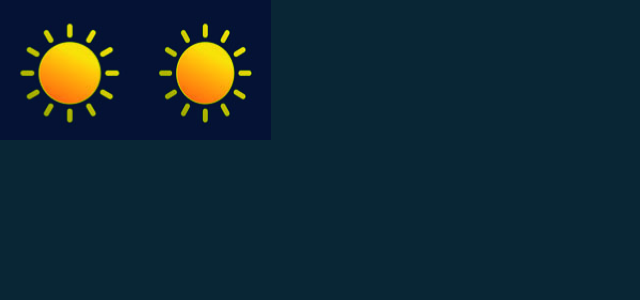
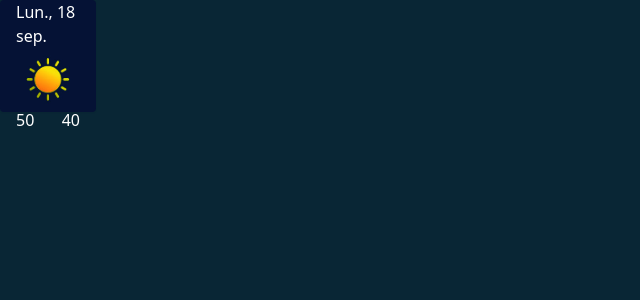
Before and after one commit to Myth2059/weather-app, a Next.js app: page /prueba in a window 1280 px wide. Shown: the top 300 px of the page, without its empty margins (0-640 px from the left). Built offline with nearby package versions, Linux system fonts and the light colour scheme.

Commit message:
actualizacion

```diff
--- a/package.json
+++ b/package.json
@@ -16,6 +16,7 @@
     "eslint": "8.48.0",
     "eslint-config-next": "13.4.19",
     "i": "^0.3.7",
+    "moment": "^2.29.4",
     "next": "13.4.19",
     "npm": "^10.0.0",
     "postcss": "8.4.29",
--- a/src/cositos/weatherBox1/weatherBox1.tsx
+++ b/src/cositos/weatherBox1/weatherBox1.tsx
@@ -1,20 +1,47 @@
 import Image from "next/image";
+import "moment/locale/es";
+import moment from "moment";
 
+export default function WeatherBox(props:weatherBoxProps) {
+    let sunny = "/weatherIcons/sunny.jpg";
+    return (
+        <div className="flex flex-col items-center rounded shadow-sm bg-[#051235] w-24 h-28 px-4 text-white">
+            <p>{dateToWord(props.date)}</p>
+            <Image className="m-0 bg-slate-600" alt="watafak" src={sunny} width={60} height={60} priority />
+            <div className="w-full flex justify-between "><p>{props.max}</p> <p>{props.min}</p></div>
 
-export default function WeatherBox(){
-    let sunny = "/weatherIcons/sunny.jpg";
-    return(
-    <div className="flex">
-    <Image className="m-0 bg-slate-600" alt="watafak" src={sunny} width={140} height={140} priority/>
-    <img src={sunny}/>
-    </div>
+        </div>
 
 
     )
 
 
 }
+function dateToWord(date: Date): string {
+    //definimos el idioma de moment
+    moment.locale("es");
+    //Creamos una nueva fecha con la fecha actual
+    let hoy = new Date();
+    //seteamos las fechas con horas iguales para que no haya problema
+    hoy.setHours(0, 0, 0, 0);
+    date.setHours(0, 0, 0, 0);
+    //le sumamos un dia a la fecha actual para saber si la fecha entregada es de mañana o siguiente
+    hoy.setDate(hoy.getDate() + 1);
 
-interface weatherBoxProps{
+    if (hoy.getTime() === date.getTime()) {
+        return "Mañana"
+    } else {
+
+        let fullDate = moment(date).format("ddd[,] D MMM");
+        //nos toca convertir la primera letra a mayuscula por que moment odia el español
+        return fullDate.charAt(0).toUpperCase() + fullDate.slice(1);
+    }
 
 }
+
+interface weatherBoxProps {
+    min: number;
+    max: number;
+    date:Date;
+
+}
--- a/src/pages/prueba.tsx
+++ b/src/pages/prueba.tsx
@@ -1,5 +1,7 @@
 import WeatherBox from "@/cositos/weatherBox1/weatherBox1";
 
 export default function Prueba(){
-    return (<WeatherBox/>)
+    let date = new Date();
+    date.setDate( date.getDate() + 2);
+    return (<WeatherBox min={40} max={50} date={date}/>)
 }
```
Also changed, not shown: 1 other file (tests, documents, lock files or other folders).
